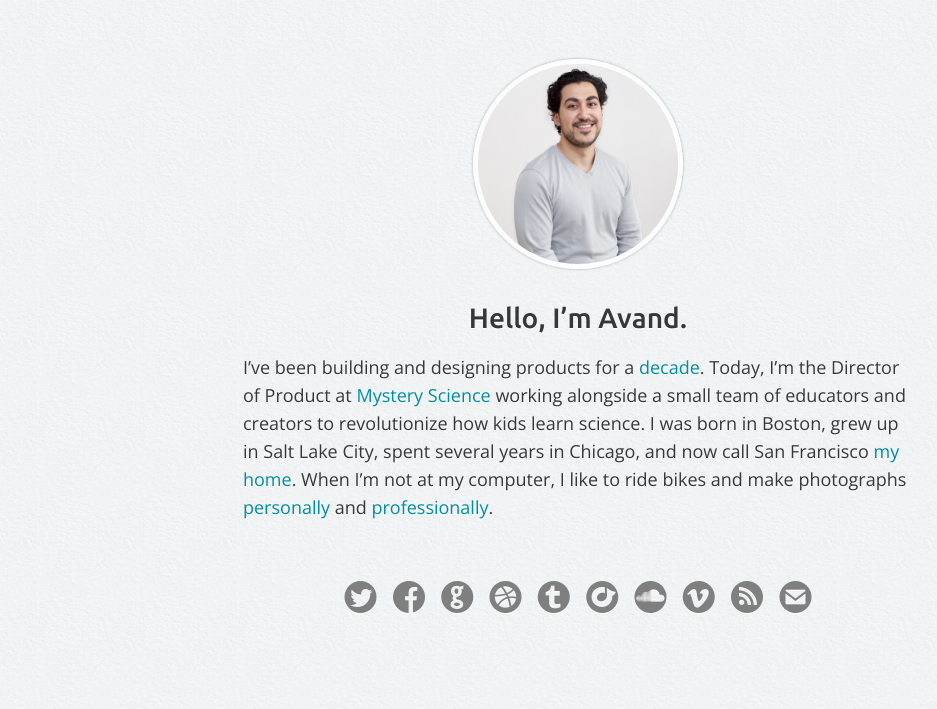
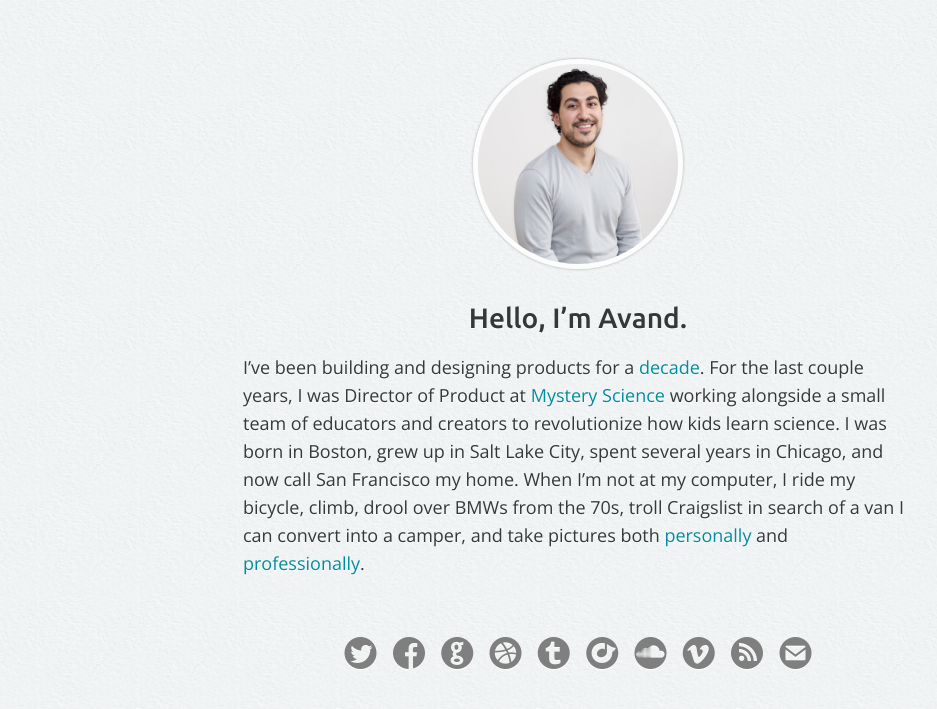
Before and after one commit to avand/avand.github.com, a Jekyll site: the page built from index.html, in a window 1280 px wide. Shown: the top 709 px of the page, without its empty margins (62-999 px from the left). Built offline with Jekyll 4.4.1, drawn with Linux system fonts in a browser that asks for light colours.

Commit message:
Updating bio

```diff
--- a/_includes/_bio.html
+++ b/_includes/_bio.html
@@ -1,9 +1,12 @@
 <p class="bio">
-  I’ve been building and designing products for a <a href="resume.html">decade</a>. Today, I’m the
-  Director of Product at <a href="http://mysteryscience.com">Mystery Science</a> working alongside
-  a small team of educators and creators to revolutionize how kids learn science. I was born in
-  Boston, grew up in Salt Lake City, spent several years in Chicago, and now call San Francisco
-  <a href="http://bit.ly/106sanchez" target="_blank">my home</a>. When I’m not at my computer, I
-  like to ride bikes and make photographs <a href="http://photos.avandamiri.com" target="_blank">
-  personally</a> and <a href="http://irishgoodbyesf.com" target="_blank">professionally</a>.
+  I’ve been building and designing products for a
+  <a href="resume.html">decade</a>. For the last couple years, I was
+  Director of Product at <a href="http://mysteryscience.com">Mystery Science</a>
+  working alongside a small team of educators and creators to revolutionize how
+  kids learn science. I was born in Boston, grew up in Salt Lake City, spent
+  several years in Chicago, and now call San Francisco my home. When I’m not at
+  my computer, I ride my bicycle, climb, drool over BMWs from the 70s, troll
+  Craigslist in search of a van I can convert into a camper, and take pictures
+  both <a href="http://photos.avandamiri.com" target="_blank">personally</a> and
+  <a href="http://irishgoodbyesf.com" target="_blank">professionally</a>.
 </p>
```
